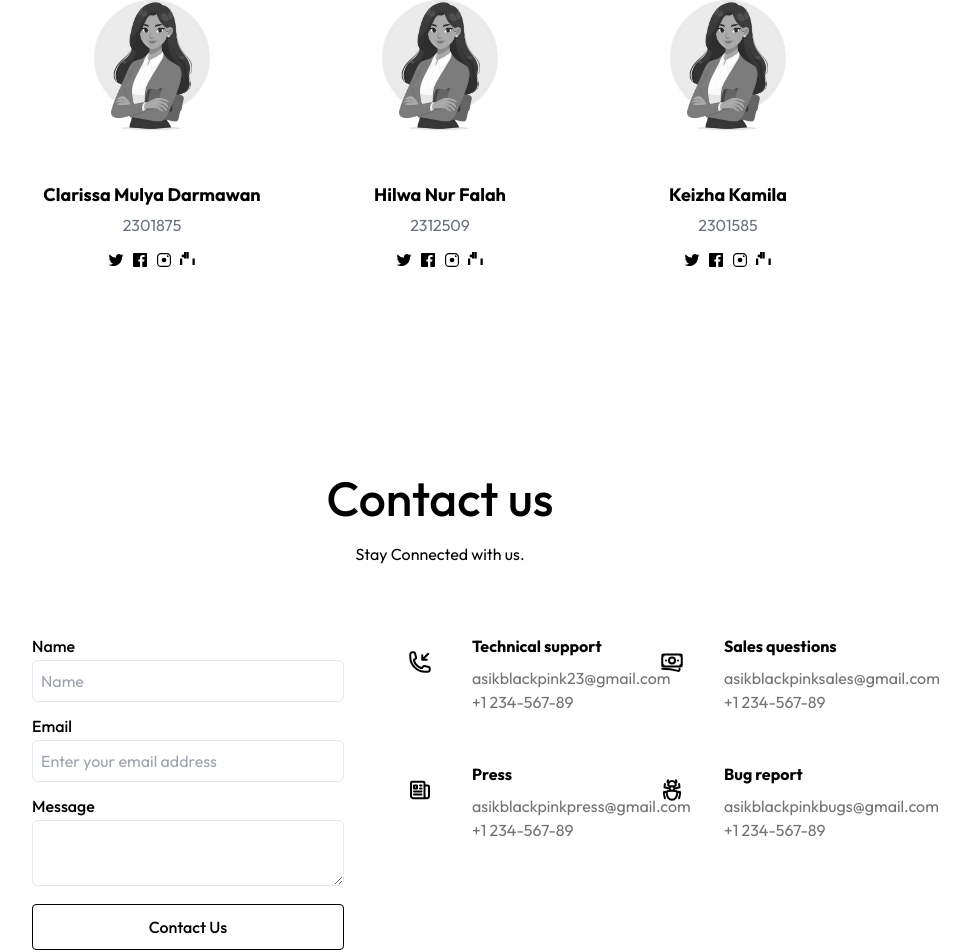
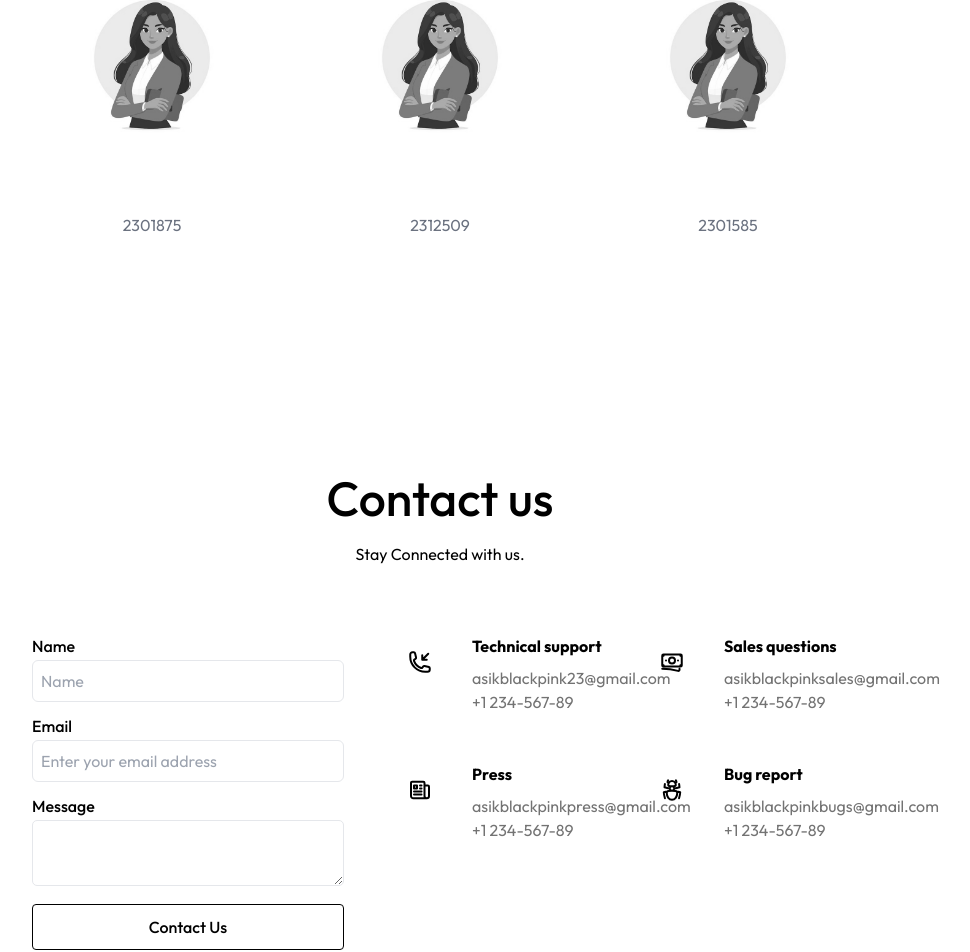
Before and after one commit to keizhagamink/anjay, a Next.js app: page / in a window 1280 px wide. Shown: the part 2178-3130 px from the top of the page, without its empty margins (200-1170 px from the left). Built offline with nearby package versions, Linux system fonts and the light colour scheme.

Commit message:
Update TeamSection.jsx

```diff
--- a/Components/TeamSection.jsx
+++ b/Components/TeamSection.jsx
@@ -68,9 +68,9 @@ const TeamSection = () => {
                   />
                 </div>
                 <div className="pt-6 text-center">
-                  <p className="text-lg leading-normal font-bold mb-1">{member.name}</p>
+                  <p className="text-lg text-white leading-normal font-bold mb-1">{member.name}</p>
                   <p className="text-gray-500 leading-relaxed font-light">{member.role}</p>
-                  <div className="mt-2 mb-5 space-x-2">
+                  <div className="mt-2 mb-5 space-x-2 text-white">
                     <a className="hover:text-blue-700" aria-label="Twitter link" href={member.socialLinks.twitter}>
                       <svg xmlns="http://www.w3.org/2000/svg" className="inline-block" width="1rem" height="1rem" viewBox="0 0 512 512">
                         <path fill="currentColor" d="M496,109.5a201.8,201.8,0,0,1-56.55,15.3,97.51,97.51,0,0,0,43.33-53.6,197.74,197.74,0,0,1-62.56,23.5A99.14,99.14,0,0,0,348.31,64c-54.42,0-98.46,43.4-98.46,96.9a93.21,93.21,0,0,0,2.54,22.1,280.7,280.7,0,0,1-203-101.3A95.69,95.69,0,0,0,36,130.4C36,164,53.53,193.7,80,211.1A97.5,97.5,0,0,1,35.22,199v1.2c0,47,34,86.1,79,95a100.76,100.76,0,0,1-25.94,3.4,94.38,94.38,0,0,1-18.51-1.8c12.51,38.5,48.92,66.5,92.05,67.3A199.59,199.59,0,0,1,39.5,405.6,203,203,0,0,1,16,404.2,278.68,278.68,0,0,0,166.74,448c181.36,0,280.44-147.7,280.44-275.8,0-4.2-.11-8.4-.31-12.5A198.48,198.48,0,0,0,496,109.5Z"></path>
```
